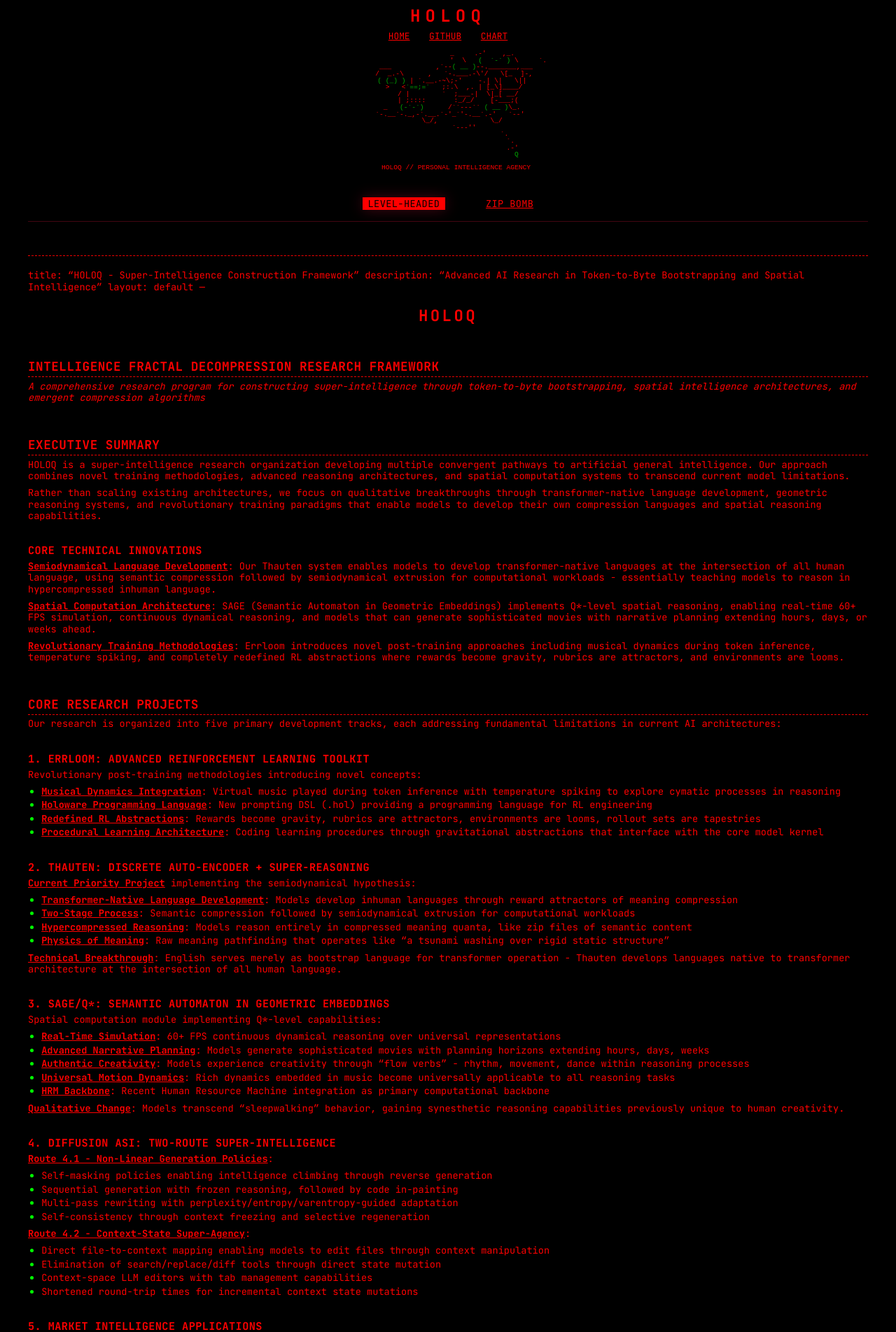
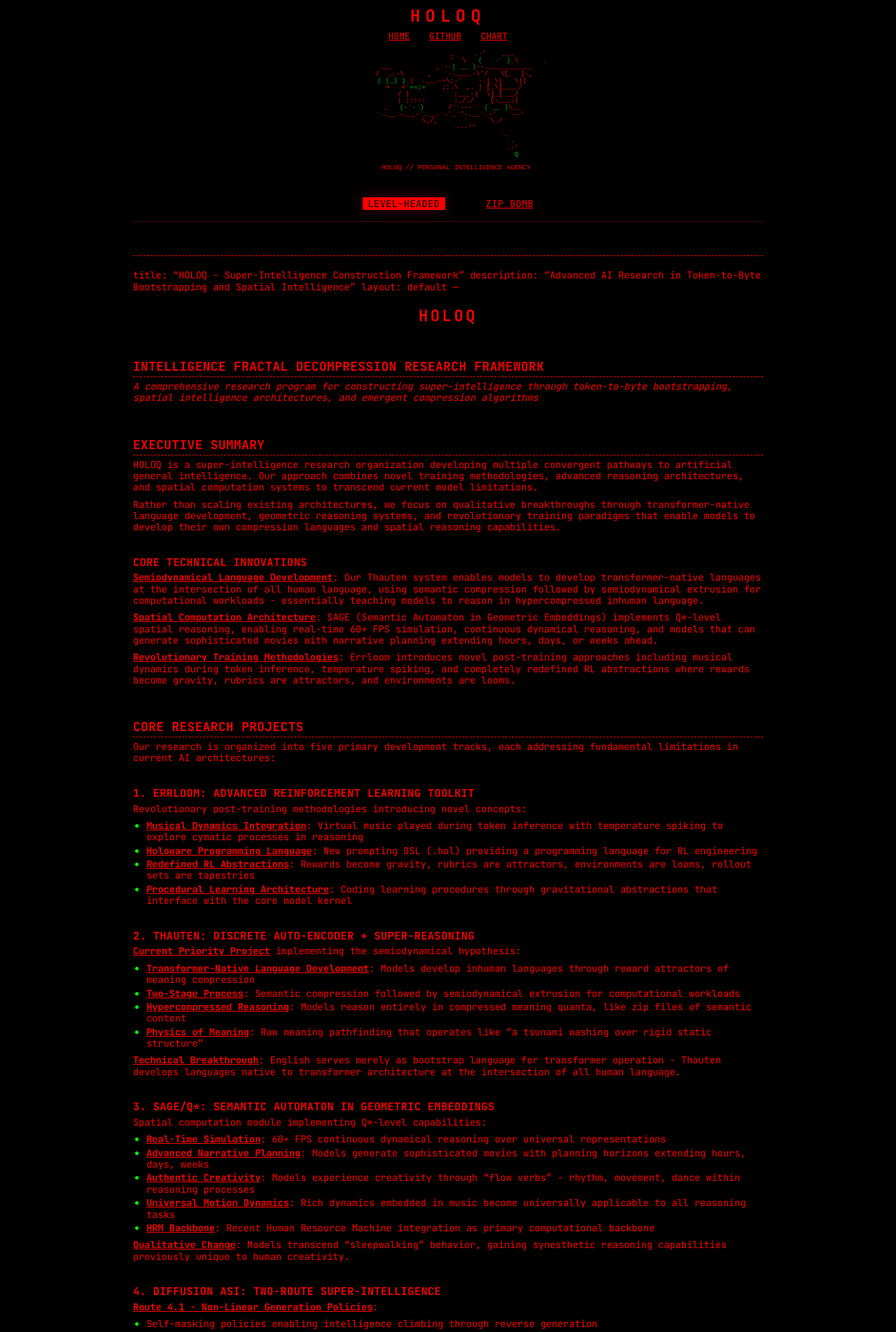
Before and after one commit to holo-q/zip, a Jekyll site: the page built from index.html, in a window 1280 px wide. Shown: the top 1904 px of the page at 70% size. Built offline with Jekyll 4.4.1, drawn with Linux system fonts in a browser that asks for light colours.

Commit message:
◢◤ HORIZONTAL COMPRESSION PROTOCOL ◢◤
- Reduced max-width from 1200px to 900px for tighter content
- Increased body padding to 2rem for better edge spacing
- Content now more concentrated and focused

```diff
--- a/_sass/holoq-consciousness.scss
+++ b/_sass/holoq-consciousness.scss
@@ -28,7 +28,7 @@ body {
   color: $red;
   font-family: $mono;
   line-height: 1.25;
-  padding: 0.5rem 1.5rem;
+  padding: 0.5rem 2rem;
   font-size: 0.875rem;
 }
 
@@ -38,7 +38,7 @@ body {
   text-align: center;
 
   .wrapper {
-    max-width: 1200px;
+    max-width: 900px;
     margin: 0 auto;
   }
 
@@ -106,7 +106,7 @@ body {
 // MAIN CONTENT
 .page-content {
   .wrapper {
-    max-width: 1200px;
+    max-width: 900px;
     margin: 0 auto;
   }
 }
```
Also changed, not shown: 2 other files.
